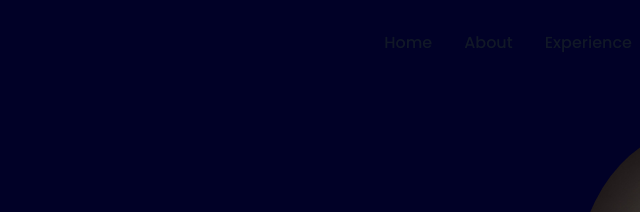
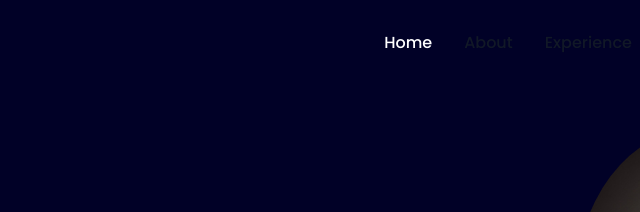
Before and after one commit to Asad9340/Portfolio, a plain HTML site: page index.html in a window 1280 px wide. Shown: the top 212 px of the page, 226-866 px from the left. Drawn offline with nearby package versions, Linux system fonts and the light colour scheme.

Commit message:
fixes color problem for nav bar

```diff
--- a/index.html
+++ b/index.html
@@ -71,7 +71,7 @@
               >
                 <a
                   href="#"
-                  class="block py-2 px-3 md:p-0 text-gray-900 rounded hover:bg-gray-100 md:hover:bg-transparent md:border-0 md:hover:text-blue-700 dark:text-white md:dark:hover:text-blue-500 dark:hover:bg-gray-700 dark:hover:text-white md:dark:hover:bg-transparent"
+                  class="block py-2 px-3 md:p-0 text-white rounded hover:bg-gray-100 md:hover:bg-transparent md:border-0 md:hover:text-blue-700 dark:text-white md:dark:hover:text-blue-500 dark:hover:bg-gray-700 dark:hover:text-white md:dark:hover:bg-transparent"
                   >Home</a
                 >
               </li>
```
